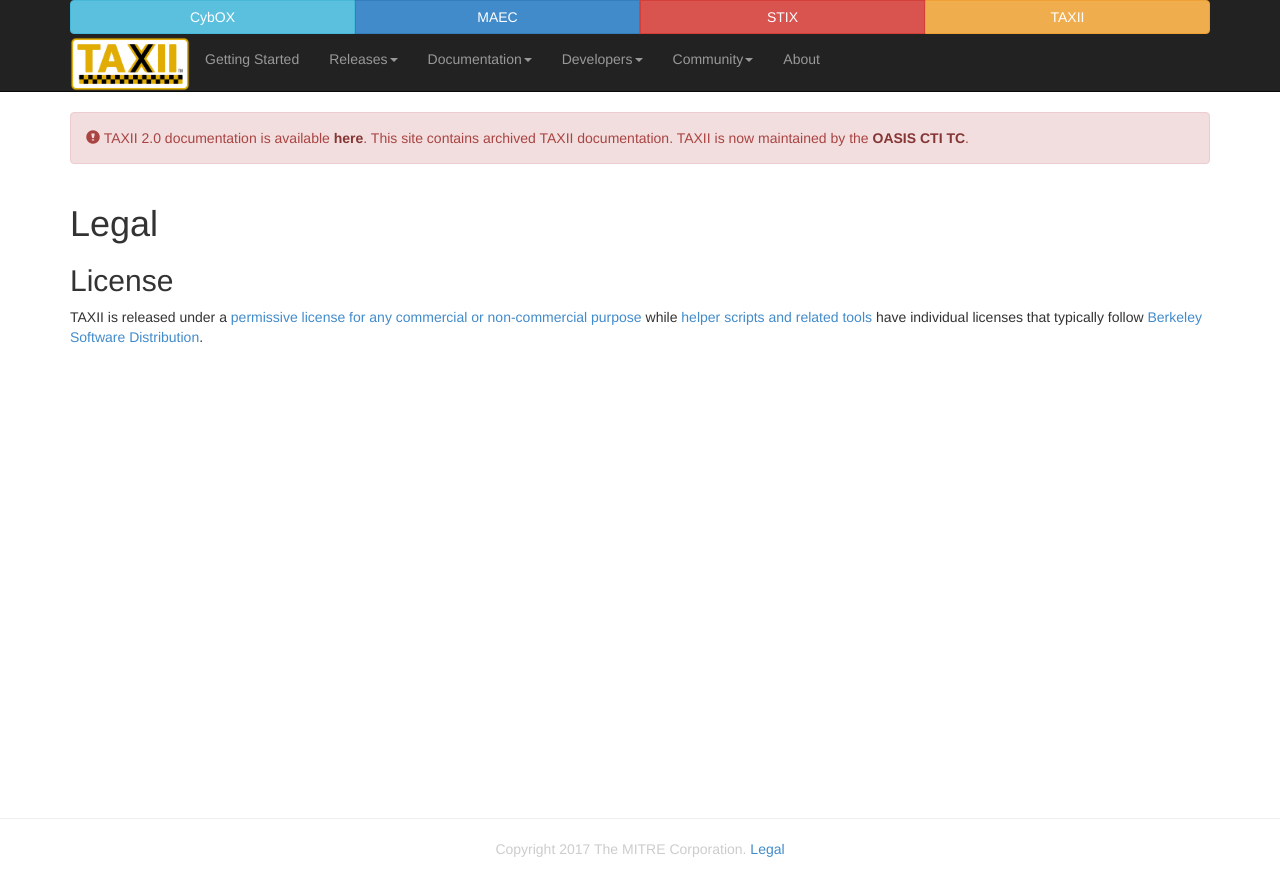
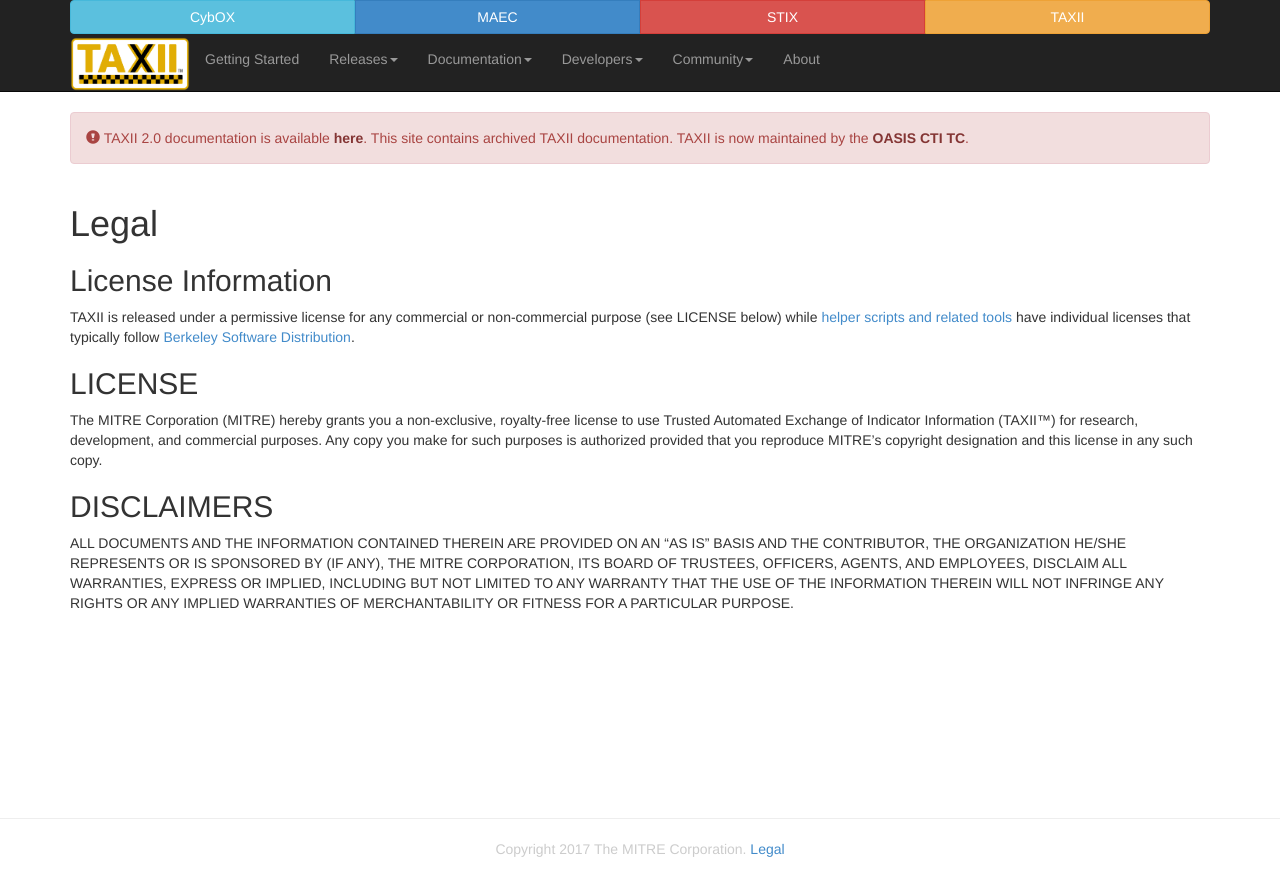
Before and after one commit to TAXIIProject/taxiiproject.github.io, a Jekyll site: the page built from legal/index.md, in a window 1280 px wide. Shown: the top 896 px of the page. Built offline with Jekyll 4.4.1, drawn with Linux system fonts in a browser that asks for light colours.

Commit message:
Update index.md

```diff
--- a/legal/index.md
+++ b/legal/index.md
@@ -3,5 +3,12 @@ layout: flat
 title: Legal
 ---
 
-## License
-TAXII is released under a [permissive license for any commercial or non-commercial purpose](http://taxii.mitre.org/about/termsofuse.html) while [helper scripts and related tools](https://github.com/TAXIIProject) have individual licenses that typically follow [Berkeley Software Distribution](http://opensource.org/licenses/BSD-3-Clause).
+## License Information
+TAXII is released under a permissive license for any commercial or non-commercial purpose (see LICENSE below) while [helper scripts and related tools](https://github.com/TAXIIProject) have individual licenses that typically follow [Berkeley Software Distribution](http://opensource.org/licenses/BSD-3-Clause).
+
+
+## LICENSE
+The MITRE Corporation (MITRE) hereby grants you a non-exclusive, royalty-free license to use Trusted Automated Exchange of Indicator Information (TAXII™) for research, development, and commercial purposes. Any copy you make for such purposes is authorized provided that you reproduce MITRE’s copyright designation and this license in any such copy.
+
+## DISCLAIMERS
+ALL DOCUMENTS AND THE INFORMATION CONTAINED THEREIN ARE PROVIDED ON AN "AS IS" BASIS AND THE CONTRIBUTOR, THE ORGANIZATION HE/SHE REPRESENTS OR IS SPONSORED BY (IF ANY), THE MITRE CORPORATION, ITS BOARD OF TRUSTEES, OFFICERS, AGENTS, AND EMPLOYEES, DISCLAIM ALL WARRANTIES, EXPRESS OR IMPLIED, INCLUDING BUT NOT LIMITED TO ANY WARRANTY THAT THE USE OF THE INFORMATION THEREIN WILL NOT INFRINGE ANY RIGHTS OR ANY IMPLIED WARRANTIES OF MERCHANTABILITY OR FITNESS FOR A PARTICULAR PURPOSE.
```
